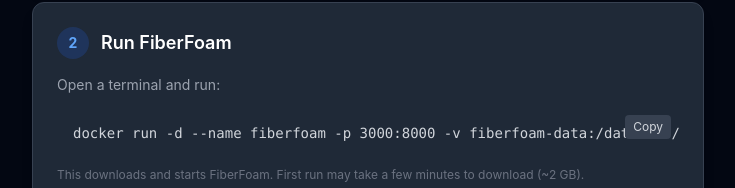
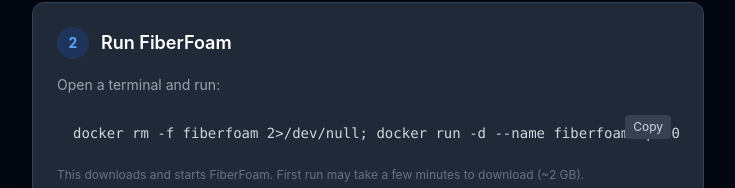
Before and after one commit to stefanoCassola/fiberfoam, a React (Vite) app in the folder gui/frontend/: page / in a window 1280 px wide. Shown: the part 764-952 px from the top of the page, without its empty margins (272-1007 px from the left). Built offline with nearby package versions, Linux system fonts and the light colour scheme; no server answers.

Commit message:
Add docker rm to run commands to avoid container name conflicts
Co-Authored-By: Claude Opus 4.6 <noreply@anthropic.com>

```diff
--- a/gui/frontend/src/pages/SetupPage.tsx
+++ b/gui/frontend/src/pages/SetupPage.tsx
@@ -59,8 +59,8 @@ const DOCKER_INSTALL: Record<OS, { name: string; url: string; steps: string[] }>
 }
 
 const DOCKER_IMAGE = 'ghcr.io/stefanocassola/fiberfoam:latest'
-const DOCKER_RUN_CMD = `docker run -d --name fiberfoam -p 3000:8000 -v fiberfoam-data:/data -v /:/host ${DOCKER_IMAGE}`
-const DOCKER_RUN_CMD_WIN = `docker run -d --name fiberfoam -p 3000:8000 -v fiberfoam-data:/data -v C:\\:/host ${DOCKER_IMAGE}`
+const DOCKER_RUN_CMD = `docker rm -f fiberfoam 2>/dev/null; docker run -d --name fiberfoam -p 3000:8000 -v fiberfoam-data:/data -v /:/host ${DOCKER_IMAGE}`
+const DOCKER_RUN_CMD_WIN = `docker rm -f fiberfoam 2>$null; docker run -d --name fiberfoam -p 3000:8000 -v fiberfoam-data:/data -v C:\\:/host ${DOCKER_IMAGE}`
 const DOCKER_UPDATE_CMD = `docker pull ${DOCKER_IMAGE} && docker rm -f fiberfoam 2>/dev/null; docker run -d --name fiberfoam -p 3000:8000 -v fiberfoam-data:/data -v /:/host ${DOCKER_IMAGE}`
 const DOCKER_UPDATE_CMD_WIN = `docker pull ${DOCKER_IMAGE}; docker rm -f fiberfoam 2>$null; docker run -d --name fiberfoam -p 3000:8000 -v fiberfoam-data:/data -v C:\\:/host ${DOCKER_IMAGE}`
 
```
